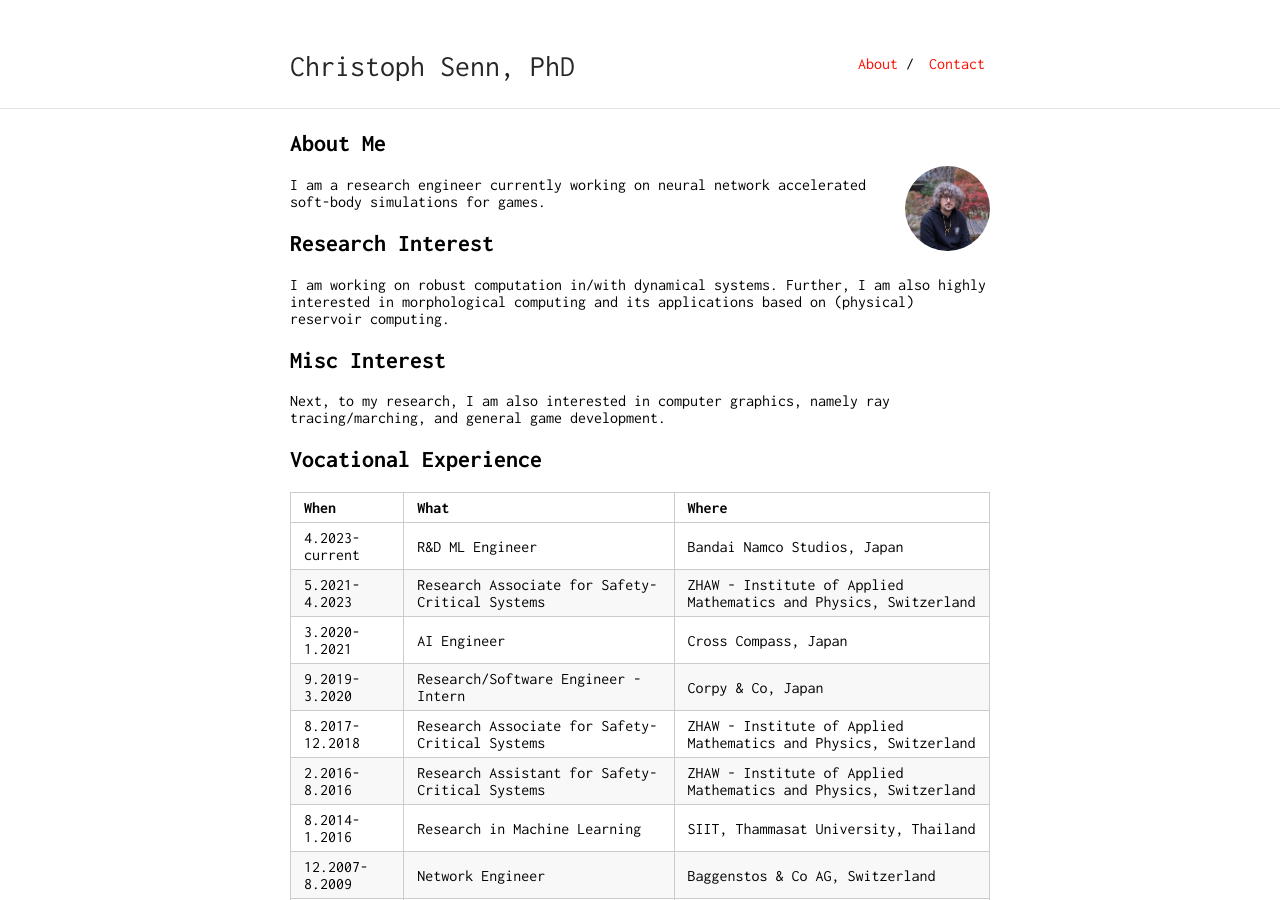
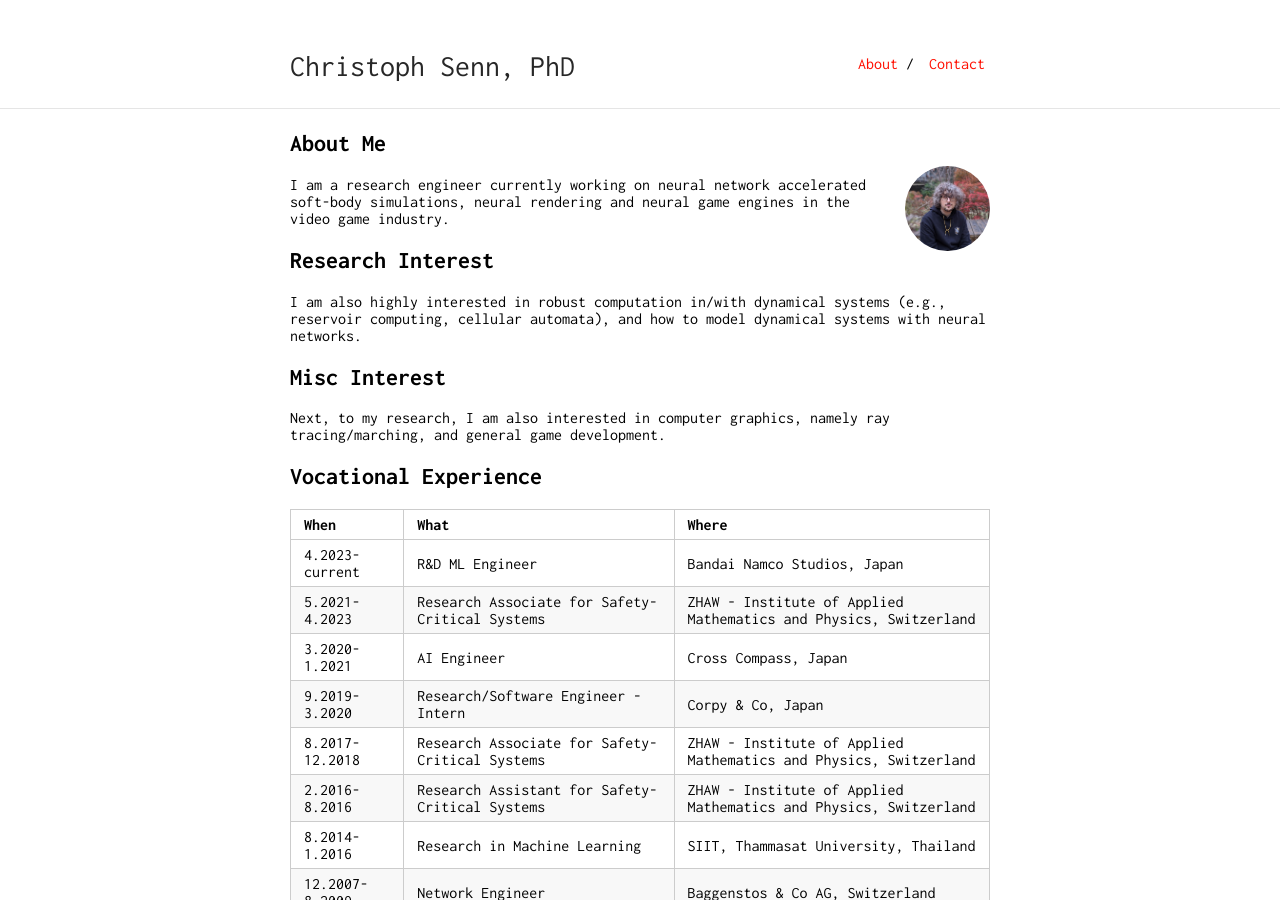
Before and after one commit to delpart/delpart.github.io, a Jekyll site: the page built from index.md, in a window 1280 px wide and 900 px high. Built offline with Jekyll 4.4.1, drawn with Linux system fonts in a browser that asks for light colours; our own code applies the rules of GitHub Pages for plain Markdown files.

Commit message:
Update index.md

```diff
--- a/index.md
+++ b/index.md
@@ -4,11 +4,10 @@ layout: default
 
 ## About Me
 <img class="profile-picture" src="chris.jpg">
-I am a research engineer currently working on neural network accelerated soft-body simulations for games.
+I am a research engineer currently working on neural network accelerated soft-body simulations, neural rendering and neural game engines in the video game industry.
 
 ## Research Interest
-
-I am working on robust computation in/with dynamical systems. Further, I am also highly interested in morphological computing and its applications based on (physical) reservoir computing.
+I am also highly interested in robust computation in/with dynamical systems (e.g., reservoir computing, cellular automata), and how to model dynamical systems with neural networks.
 
 ## Misc Interest
 
```
